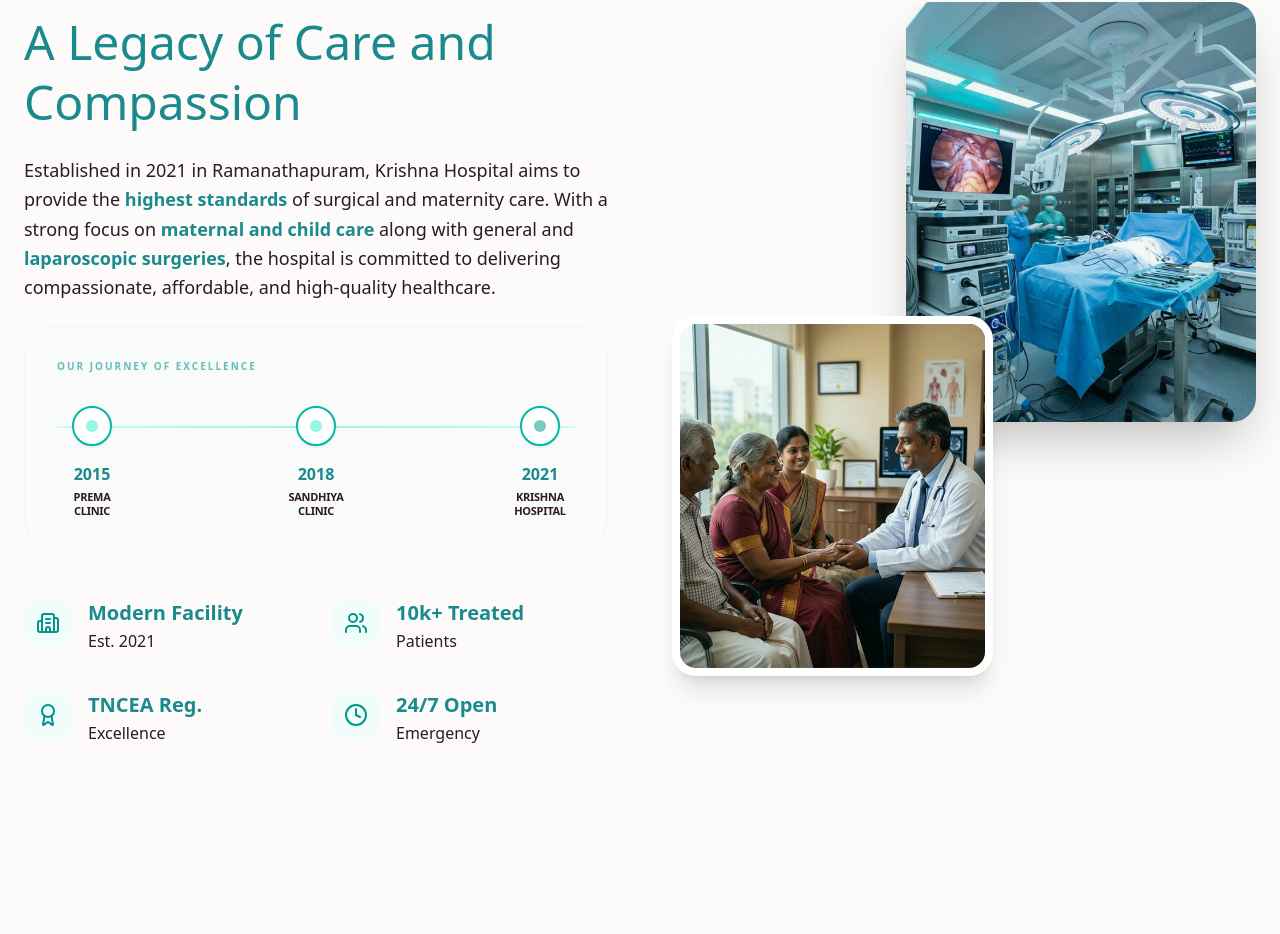
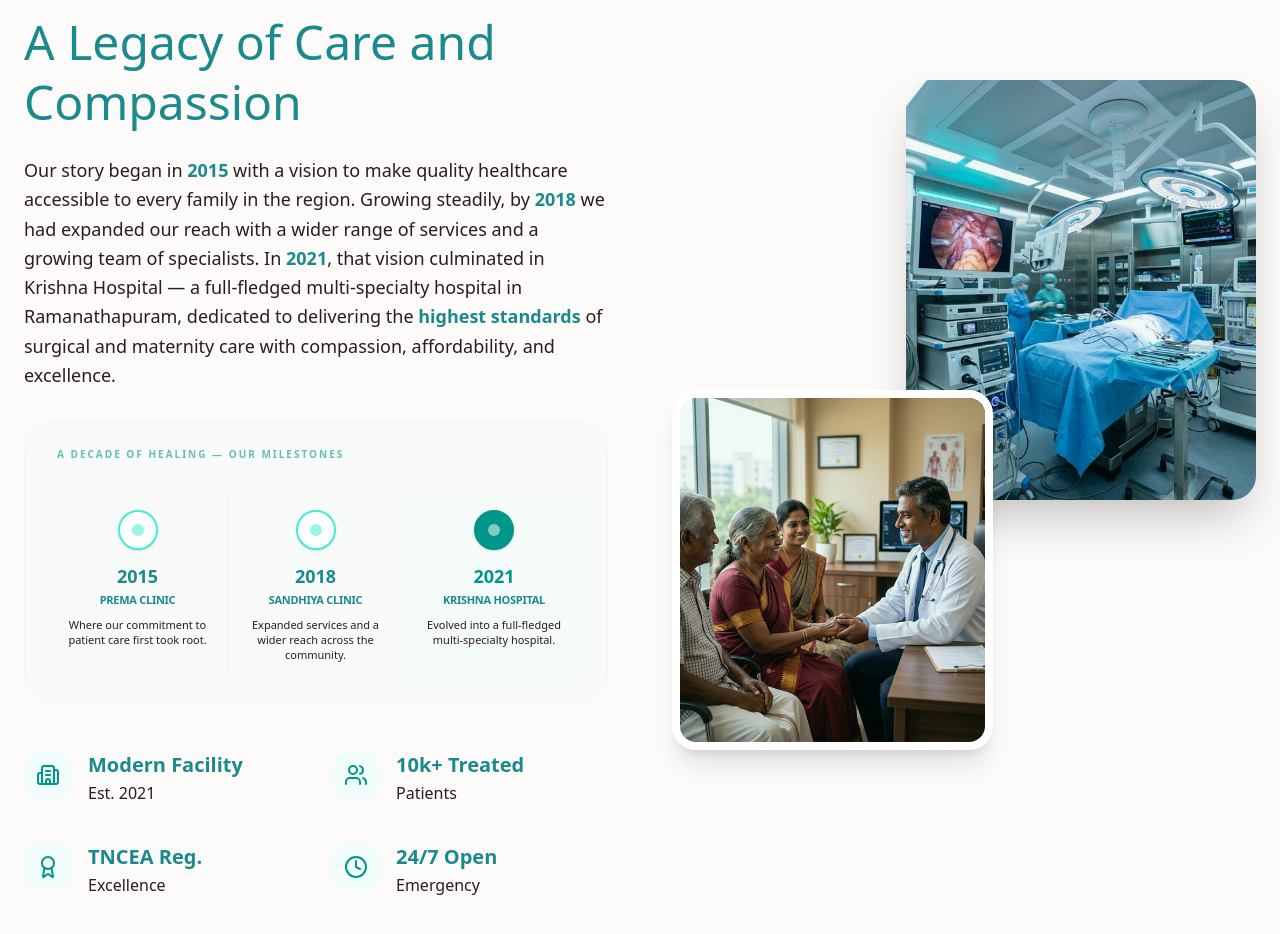
Before and after one commit to godivatech/krishna_hospital, a Next.js app: page / in a window 1280 px wide. Shown: the part 952-1886 px from the top of the page. Built offline with nearby package versions, Linux system fonts and the light colour scheme; a web font is replaced by a local one.

Commit message:
code changes

```diff
--- a/src/components/About.tsx
+++ b/src/components/About.tsx
@@ -36,29 +36,28 @@ export default function About() {
           <h3 className="text-4xl md:text-5xl font-serif text-primary leading-tight mb-6">
             A Legacy of Care and Compassion
           </h3>
-          <p className="text-lg text-text-muted mb-6 leading-relaxed">
-            Established in 2021 in Ramanathapuram, Krishna Hospital aims to provide the <span className="font-semibold text-primary">highest standards</span> of surgical and maternity care. With a strong focus on <span className="font-semibold text-primary">maternal and child care</span> along with general and <span className="font-semibold text-primary">laparoscopic surgeries</span>, the hospital is committed to delivering compassionate, affordable, and high-quality healthcare.
+          <p className="text-lg text-text-muted mb-8 leading-relaxed">
+            Our story began in <span className="font-semibold text-primary">2015</span> with a vision to make quality healthcare accessible to every family in the region. Growing steadily, by <span className="font-semibold text-primary">2018</span> we had expanded our reach with a wider range of services and a growing team of specialists. In <span className="font-semibold text-primary">2021</span>, that vision culminated in Krishna Hospital — a full-fledged multi-specialty hospital in Ramanathapuram, dedicated to delivering the <span className="font-semibold text-primary">highest standards</span> of surgical and maternity care with compassion, affordability, and excellence.
           </p>
+
           {/* Visual Timeline */}
-          <div className="mb-12 p-8 rounded-[2rem] bg-slate-50/50 border border-slate-100">
-            <h4 className="text-[10px] font-bold uppercase tracking-[0.2em] text-teal-600/60 mb-8">Our Journey of Excellence</h4>
-            <div className="relative flex justify-between items-start">
-              {/* Connecting Line */}
-              <div className="absolute top-5 left-0 w-full h-[2px] bg-gradient-to-r from-teal-100 via-teal-200 to-teal-100 z-0"></div>
-
+          <div className="mb-12 rounded-[2rem] bg-slate-50/50 border border-slate-100 overflow-hidden">
+            <div className="px-8 pt-6 pb-2">
+              <h4 className="text-[10px] font-bold uppercase tracking-[0.2em] text-teal-600/60">A Decade of Healing — Our Milestones</h4>
+            </div>
+            <div className="p-6 grid grid-cols-3 divide-x divide-slate-100">
               {[
-                { year: "2015", name: "Prema Clinic" },
-                { year: "2018", name: "Sandhiya Clinic" },
-                { year: "2021", name: "Krishna Hospital" }
+                { year: "2015", name: "Prema Clinic", note: "Where our commitment to patient care first took root." },
+                { year: "2018", name: "Sandhiya Clinic", note: "Expanded services and a wider reach across the community." },
+                { year: "2021", name: "Krishna Hospital", note: "Evolved into a full-fledged multi-specialty hospital.", active: true }
               ].map((m, i) => (
-                <div key={i} className="relative z-10 flex flex-col items-center">
-                  <div className="w-10 h-10 rounded-full bg-white border-2 border-teal-500 shadow-sm flex items-center justify-center mb-4 group-hover:scale-110 transition-transform">
-                    <div className={`w-3 h-3 rounded-full ${i === 2 ? 'bg-teal-600 animate-pulse' : 'bg-teal-200'}`}></div>
+                <div key={i} className={`flex flex-col items-center text-center px-4 py-4 ${m.active ? 'bg-teal-50/50' : ''}`}>
+                  <div className={`w-10 h-10 rounded-full flex items-center justify-center mb-3 shadow-sm border-2 ${m.active ? 'bg-teal-600 border-teal-600' : 'bg-white border-teal-300'}`}>
+                    <div className={`w-3 h-3 rounded-full ${m.active ? 'bg-white animate-pulse' : 'bg-teal-200'}`}></div>
                   </div>
-                  <span className="text-base font-bold text-primary mb-1">{m.year}</span>
-                  <span className="text-[11px] text-text-muted font-bold uppercase tracking-tight text-center max-w-[70px] leading-tight">
-                    {m.name}
-                  </span>
+                  <span className={`text-lg font-bold mb-0.5 ${m.active ? 'text-teal-600' : 'text-primary'}`}>{m.year}</span>
+                  <span className="text-[11px] font-bold uppercase tracking-tight text-primary mb-2">{m.name}</span>
+                  <p className="text-[11px] text-text-muted leading-snug">{m.note}</p>
                 </div>
               ))}
             </div>
```
